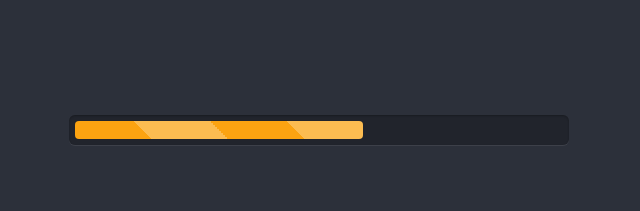
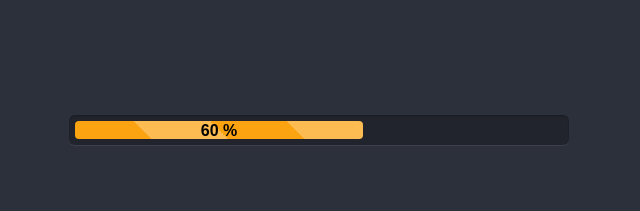
Before and after one commit to vinay3206/progress-bar, a React (Create React App) app: page / in a window 1280 px wide. Shown: the top 211 px of the page, without its empty margins (321-961 px from the left). Built offline with nearby package versions, Linux system fonts and the light colour scheme.

Commit message:
progress bar

```diff
--- a/src/components/Progress-Bar.jsx
+++ b/src/components/Progress-Bar.jsx
@@ -48,7 +48,7 @@ class ProgressBar extends React.Component {
     return (
       <StyledContainer>
         <ProgressBarContainer>
-          <StyledProgressBar from={progressFrom} to={progressTo} />
+          <StyledProgressBar from={progressFrom} to={progressTo}>{progressTo}{' '}% </StyledProgressBar>
         </ProgressBarContainer>
       </StyledContainer>
     );
```
